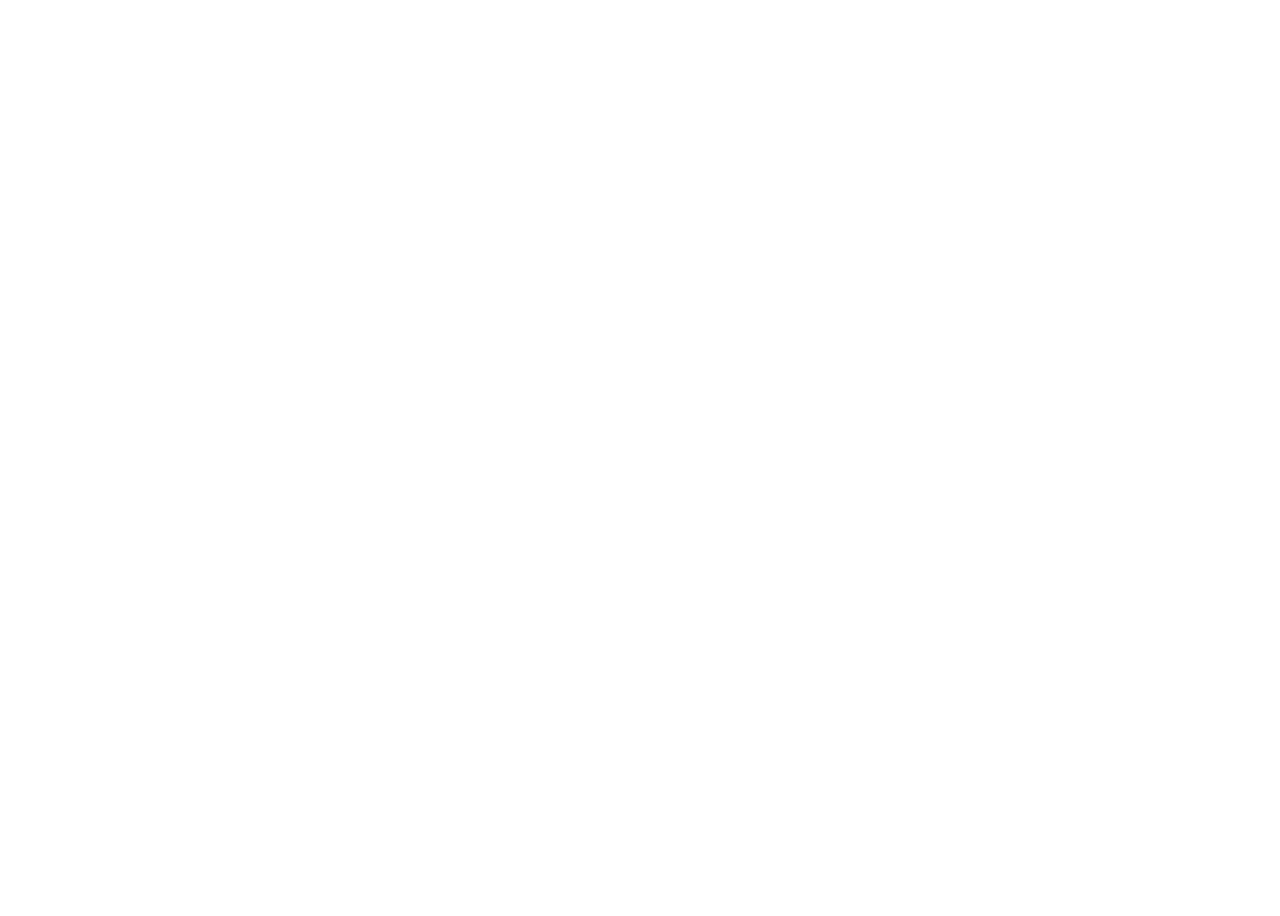
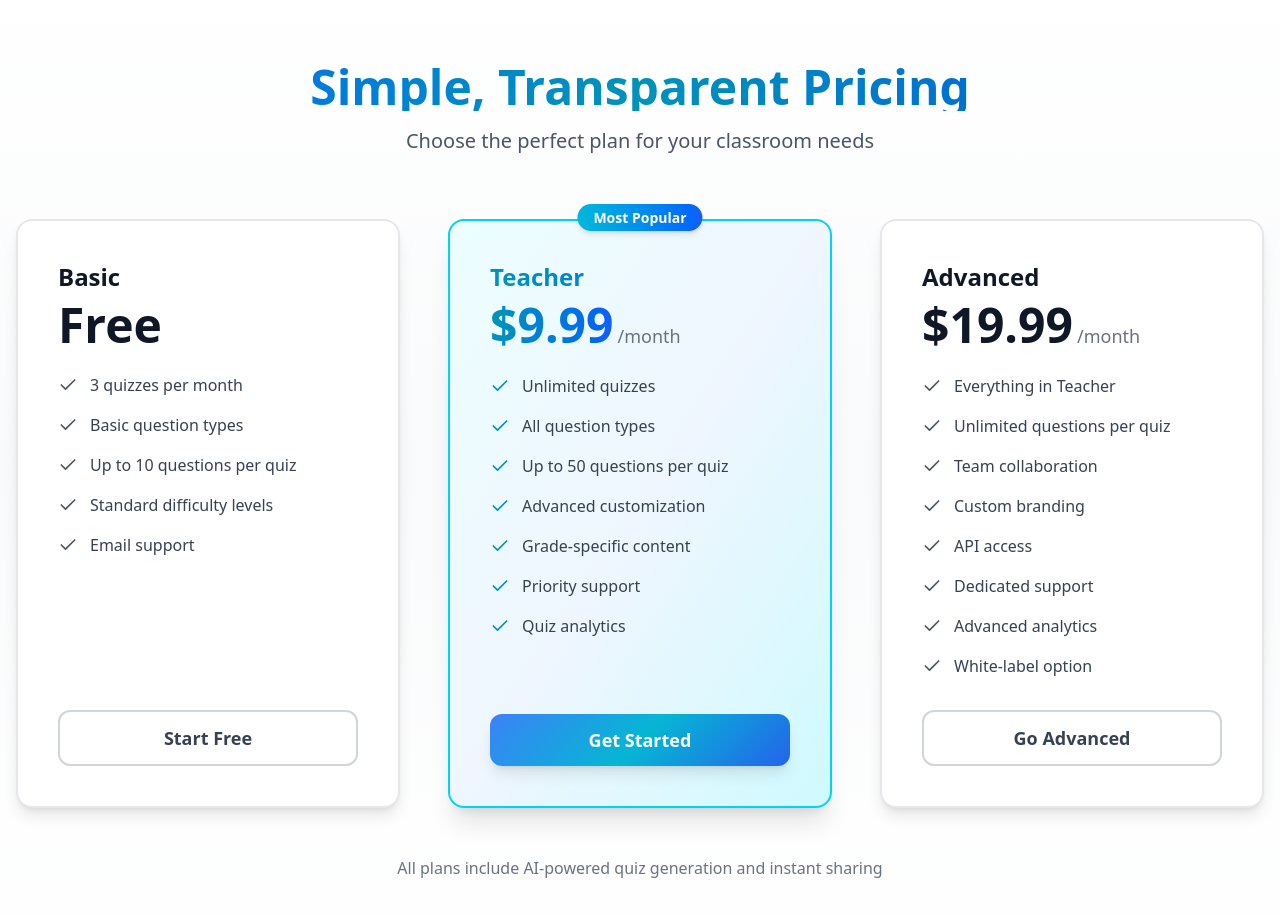
Before and after one commit to LadiBamgbose/skoolio, a React app in the folder frontend/: page / in a window 1280 px wide. Shown: the part 860-1776 px from the top of the page. Before the commit the page ends 843 px from the top, so only its background shows below. Built offline with nearby package versions, Linux system fonts and the light colour scheme; the HTML template or start-up script is replaced by a standard one.

Commit message:
pricing cards done

```diff
--- a/frontend/src/components/landing/HeroSection.tsx
+++ b/frontend/src/components/landing/HeroSection.tsx
@@ -3,6 +3,7 @@
 import { ArrowUp, ChevronDown } from 'lucide-react'
 import { useNavigate, useLocation } from 'react-router-dom'
 import { Listbox, ListboxButton, ListboxOptions, ListboxOption } from '@headlessui/react'
+import SignUpModal from '../shared/SignUpModal'
 
 const gradeLevels = [
   { id: 'k', name: 'K' },
@@ -20,10 +21,21 @@
   { id: '12', name: '12th Grade' },
 ]
 
+const questionCounts = [
+  { id: 10, name: '10 Questions' },
+  { id: 15, name: '15 Questions' },
+  { id: 20, name: '20 Questions' },
+  { id: 25, name: '25 Questions' },
+  { id: 30, name: '30 Questions' },
+]
+
 export default function HeroSection() {
   const [topic, setTopic] = useState('')
   const [gradeLevel, setGradeLevel] = useState(gradeLevels[5]) // Default to 6th grade
+  const [questionCount, setQuestionCount] = useState(questionCounts[0]) // Default to 5
   const [error, setError] = useState('')
+  const [showSignUpModal, setShowSignUpModal] = useState(false)
+  const isTeacherPlan = false // TODO: Get from auth context
   const navigate = useNavigate()
   const location = useLocation()
 
@@ -36,11 +48,25 @@
     }
   }, [location.state, navigate, location.pathname])
 
+  const handleQuestionCountChange = (newCount: typeof questionCounts[0]) => {
+    if (!isTeacherPlan) {
+      setShowSignUpModal(true)
+      return
+    }
+    setQuestionCount(newCount)
+  }
+
   const handleGenerateGame = () => {
     if (!topic.trim()) return
 
-    // Simple navigation to loading screen with topic and grade level
-    navigate('/loading', { state: { topic: topic.trim(), gradeLevel: gradeLevel.name } })
+    // Simple navigation to loading screen with topic, grade level, and question count
+    navigate('/loading', {
+      state: {
+        topic: topic.trim(),
+        gradeLevel: gradeLevel.name,
+        questionCount: questionCount.id
+      }
+    })
   }
 
   return (
@@ -82,7 +108,7 @@
             animate={{ opacity: 1, y: 0 }}
             transition={{ duration: 0.8, delay: 0.8, ease: "easeOut" }}
           >
-            Turn any topic into a live classroom game in seconds.
+            Generate engaging classroom quizzes in seconds.
           </motion.p>
 
           {/* Moving shimmer overlay */}
@@ -102,7 +128,7 @@
               delay: 0
             }}
           >
-            Turn any topic into a live classroom game in seconds.
+            Generate engaging classroom quizzes in seconds.
           </motion.p>
         </motion.div>
       </motion.div>
@@ -138,13 +164,45 @@
               value={topic}
               onChange={(e) => setTopic(e.target.value)}
               placeholder="Enter a topic or paste your lesson text…"
-              className="w-full h-32 md:h-40 px-8 py-6 pr-64 text-xl border-2 border-gray-200 rounded-2xl focus:border-cyan-400 focus:outline-none resize-none transition-colors duration-200 bg-white shadow-sm"
+              className="w-full h-32 md:h-40 px-8 py-6 pr-[450px] text-xl border-2 border-gray-200 rounded-2xl focus:border-cyan-400 focus:outline-none resize-none transition-colors duration-200 bg-white shadow-sm"
               whileFocus={{ scale: 1.02 }}
               transition={{ duration: 0.2 }}
             />
 
-            {/* Grade Level Dropdown and Submit Button */}
+            {/* Dropdowns and Submit Button */}
             <div className="absolute bottom-3 right-3 flex items-center gap-2">
+              {/* Questions Dropdown */}
+              <Listbox value={questionCount} onChange={handleQuestionCountChange}>
+                <div className="relative">
+                  <ListboxButton
+                    className="relative w-40 cursor-pointer rounded-xl py-3 pl-4 pr-10 text-left shadow-md backdrop-blur-sm transition-all duration-200"
+                    style={{
+                      background: "linear-gradient(135deg, rgba(59, 130, 246, 0.1), rgba(6, 182, 212, 0.15), rgba(37, 99, 235, 0.1))"
+                    }}
+                  >
+                    <span className="block truncate font-medium bg-gradient-to-r from-cyan-600 to-blue-600 bg-clip-text text-transparent">
+                      {questionCount.name}
+                    </span>
+                    <span className="pointer-events-none absolute inset-y-0 right-0 flex items-center pr-3">
+                      <ChevronDown className="h-5 w-5 text-cyan-500" aria-hidden="true" />
+                    </span>
+                  </ListboxButton>
+                  <ListboxOptions className="absolute bottom-full mb-2 max-h-60 w-40 overflow-auto rounded-xl bg-white/95 backdrop-blur-md py-1 shadow-lg ring-1 ring-cyan-200 focus:outline-none z-10">
+                    {questionCounts.map((count) => (
+                      <ListboxOption
+                        key={count.id}
+                        className="relative cursor-pointer select-none py-2 pl-4 pr-4 data-[focus]:bg-gradient-to-r data-[focus]:from-cyan-50 data-[focus]:to-blue-50 data-[focus]:text-cyan-900 text-gray-900"
+                        value={count}
+                      >
+                        <span className="block truncate data-[selected]:font-semibold data-[selected]:text-cyan-600 font-normal">
+                          {count.name}
+                        </span>
+                      </ListboxOption>
+                    ))}
+                  </ListboxOptions>
+                </div>
+              </Listbox>
+
               {/* Grade Level Dropdown */}
               <Listbox value={gradeLevel} onChange={setGradeLevel}>
                 <div className="relative">
@@ -198,6 +256,13 @@
           </div>
         </motion.div>
       </motion.div>
+
+      {/* Sign Up Modal */}
+      <SignUpModal
+        isOpen={showSignUpModal}
+        onClose={() => setShowSignUpModal(false)}
+        triggerAction="quiz"
+      />
     </div>
   )
 }
--- /dev/null
+++ b/frontend/src/components/landing/PricingCard.tsx
@@ -0,0 +1,100 @@
+import { motion } from 'framer-motion'
+import { Check } from 'lucide-react'
+
+interface PricingCardProps {
+  title: string
+  price: string
+  period?: string
+  features: string[]
+  isPopular?: boolean
+  buttonText?: string
+  onSelect?: () => void
+}
+
+export default function PricingCard({
+  title,
+  price,
+  period = 'month',
+  features,
+  isPopular = false,
+  buttonText = 'Get Started',
+  onSelect
+}: PricingCardProps) {
+  return (
+    <motion.div
+      className={`relative rounded-2xl p-10 h-full flex flex-col w-full ${
+        isPopular
+          ? 'bg-gradient-to-br from-cyan-50 via-blue-50 to-cyan-100 border-2 border-cyan-400 shadow-xl'
+          : 'bg-white border-2 border-gray-200 shadow-lg'
+      }`}
+      initial={{ opacity: 0, y: 20 }}
+      whileInView={{ opacity: 1, y: 0 }}
+      viewport={{ once: true }}
+      transition={{ duration: 0.3 }}
+      whileHover={{ y: -8 }}
+    >
+      {/* Popular Badge */}
+      {isPopular && (
+        <div className="absolute -top-4 left-1/2 -translate-x-1/2">
+          <span className="px-4 py-1 text-sm font-semibold text-white rounded-full shadow-md bg-gradient-to-r from-cyan-500 to-blue-600">
+            Most Popular
+          </span>
+        </div>
+      )}
+
+      {/* Title */}
+      <h3 className={`text-2xl font-bold mb-2 ${
+        isPopular
+          ? 'bg-gradient-to-r from-cyan-600 to-blue-600 bg-clip-text text-transparent'
+          : 'text-gray-900'
+      }`}>
+        {title}
+      </h3>
+
+      {/* Price */}
+      <div className="mb-6">
+        <div className="flex items-baseline gap-1">
+          <span className={`text-5xl font-bold ${
+            isPopular
+              ? 'bg-gradient-to-r from-cyan-600 to-blue-600 bg-clip-text text-transparent'
+              : 'text-gray-900'
+          }`}>
+            {price}
+          </span>
+          {price !== 'Free' && (
+            <span className="text-gray-500 text-lg">/{period}</span>
+          )}
+        </div>
+      </div>
+
+      {/* Features */}
+      <ul className="space-y-4 mb-8 flex-grow">
+        {features.map((feature, index) => (
+          <li key={index} className="flex items-start gap-3">
+            <Check className={`w-5 h-5 flex-shrink-0 mt-0.5 ${
+              isPopular ? 'text-cyan-600' : 'text-gray-600'
+            }`} />
+            <span className="text-gray-700">{feature}</span>
+          </li>
+        ))}
+      </ul>
+
+      {/* CTA Button */}
+      <motion.button
+        onClick={onSelect}
+        className={`w-full py-3 px-6 rounded-xl font-semibold text-lg transition-all duration-200 ${
+          isPopular
+            ? 'text-white shadow-lg'
+            : 'bg-white border-2 border-gray-300 text-gray-700 hover:border-cyan-400 hover:text-cyan-600'
+        }`}
+        style={isPopular ? {
+          background: 'linear-gradient(135deg, #3b82f6, #06b6d4, #2563eb)'
+        } : undefined}
+        whileHover={{ scale: 1.02 }}
+        whileTap={{ scale: 0.98 }}
+      >
+        {buttonText}
+      </motion.button>
+    </motion.div>
+  )
+}
--- /dev/null
+++ b/frontend/src/components/landing/PricingSection.tsx
@@ -0,0 +1,110 @@
+import { motion } from 'framer-motion'
+import PricingCard from './PricingCard'
+
+export default function PricingSection() {
+  const pricingPlans = [
+    {
+      title: 'Basic',
+      price: 'Free',
+      features: [
+        '3 quizzes per month',
+        'Basic question types',
+        'Up to 10 questions per quiz',
+        'Standard difficulty levels',
+        'Email support'
+      ],
+      buttonText: 'Start Free',
+      isPopular: false
+    },
+    {
+      title: 'Teacher',
+      price: '$9.99',
+      period: 'month',
+      features: [
+        'Unlimited quizzes',
+        'All question types',
+        'Up to 50 questions per quiz',
+        'Advanced customization',
+        'Grade-specific content',
+        'Priority support',
+        'Quiz analytics'
+      ],
+      buttonText: 'Get Started',
+      isPopular: true
+    },
+    {
+      title: 'Advanced',
+      price: '$19.99',
+      period: 'month',
+      features: [
+        'Everything in Teacher',
+        'Unlimited questions per quiz',
+        'Team collaboration',
+        'Custom branding',
+        'API access',
+        'Dedicated support',
+        'Advanced analytics',
+        'White-label option'
+      ],
+      buttonText: 'Go Advanced',
+      isPopular: false
+    }
+  ]
+
+  return (
+    <section className="py-20 px-4 bg-gradient-to-b from-white via-gray-50 to-white">
+      <div className="max-w-7xl mx-auto">
+        {/* Section Header */}
+        <motion.div
+          className="text-center mb-16"
+          initial={{ opacity: 0, y: 20 }}
+          whileInView={{ opacity: 1, y: 0 }}
+          viewport={{ once: true }}
+          transition={{ duration: 0.6 }}
+        >
+          <h2 className="text-4xl md:text-5xl font-bold mb-4 bg-gradient-to-r from-blue-600 via-cyan-600 to-blue-700 bg-clip-text text-transparent">
+            Simple, Transparent Pricing
+          </h2>
+          <p className="text-xl text-gray-600 max-w-2xl mx-auto">
+            Choose the perfect plan for your classroom needs
+          </p>
+        </motion.div>
+
+        {/* Pricing Cards Grid */}
+        <div className="grid md:grid-cols-3 gap-12 max-w-7xl mx-auto items-stretch">
+          {pricingPlans.map((plan, index) => (
+            <motion.div
+              key={plan.title}
+              className="flex"
+              initial={{ opacity: 0, y: 30 }}
+              whileInView={{ opacity: 1, y: 0 }}
+              viewport={{ once: true }}
+              transition={{ duration: 0.5, delay: index * 0.1 }}
+            >
+              <PricingCard
+                title={plan.title}
+                price={plan.price}
+                period={plan.period}
+                features={plan.features}
+                isPopular={plan.isPopular}
+                buttonText={plan.buttonText}
+                onSelect={() => console.log(`Selected ${plan.title} plan`)}
+              />
+            </motion.div>
+          ))}
+        </div>
+
+        {/* Additional Info */}
+        <motion.p
+          className="text-center mt-12 text-gray-500"
+          initial={{ opacity: 0 }}
+          whileInView={{ opacity: 1 }}
+          viewport={{ once: true }}
+          transition={{ duration: 0.6, delay: 0.4 }}
+        >
+          All plans include AI-powered quiz generation and instant sharing
+        </motion.p>
+      </div>
+    </section>
+  )
+}
--- a/frontend/src/pages/Landing.tsx
+++ b/frontend/src/pages/Landing.tsx
@@ -1,9 +1,11 @@
 import HeroSection from '../components/landing/HeroSection'
+import PricingSection from '../components/landing/PricingSection'
 
 export default function Landing() {
   return (
     <div className="pt-20">
       <HeroSection />
+      <PricingSection />
     </div>
   )
 }
```
